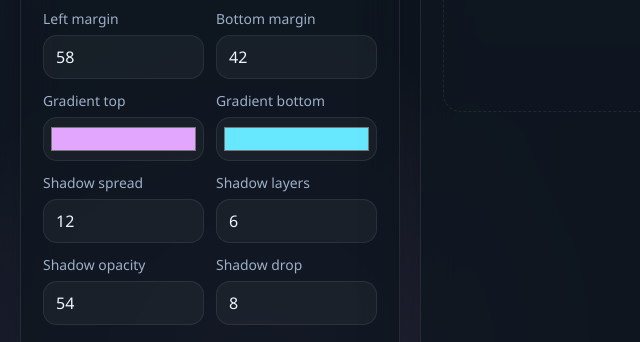
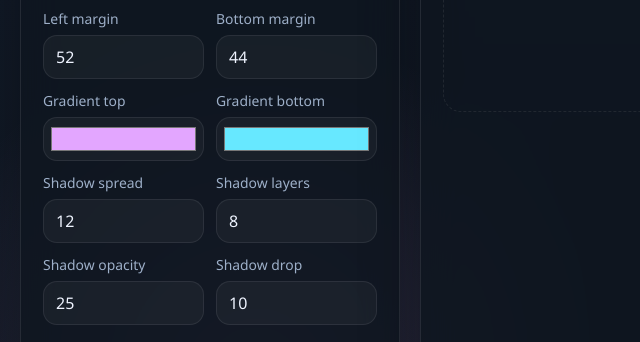
Before and after one commit to andr1ch/NumerationScreenshots, a plain HTML site: page index.html in a window 1280 px wide. Shown: the part 524-866 px from the top of the page, 0-640 px from the left. Drawn offline with Linux system fonts and the light colour scheme.

Commit message:
change params v3

```diff
--- a/index.html
+++ b/index.html
@@ -40,11 +40,11 @@
           </label>
           <label>
             <span>Left margin</span>
-            <input id="left-margin" type="number" min="0" max="200" step="1" value="58">
+            <input id="left-margin" type="number" min="0" max="200" step="1" value="52">
           </label>
           <label>
             <span>Bottom margin</span>
-            <input id="bottom-margin" type="number" min="0" max="200" step="1" value="42">
+            <input id="bottom-margin" type="number" min="0" max="200" step="1" value="44">
           </label>
           <label>
             <span>Gradient top</span>
@@ -60,15 +60,15 @@
           </label>
           <label>
             <span>Shadow layers</span>
-            <input id="shadow-layers" type="number" min="1" max="12" step="1" value="6">
+            <input id="shadow-layers" type="number" min="1" max="12" step="1" value="8">
           </label>
           <label>
             <span>Shadow opacity</span>
-            <input id="shadow-opacity" type="number" min="0" max="255" step="1" value="54">
+            <input id="shadow-opacity" type="number" min="0" max="255" step="1" value="25">
           </label>
           <label>
             <span>Shadow drop</span>
-            <input id="shadow-boost" type="number" min="0" max="30" step="1" value="8">
+            <input id="shadow-boost" type="number" min="0" max="30" step="1" value="10">
           </label>
         </div>
 
```
